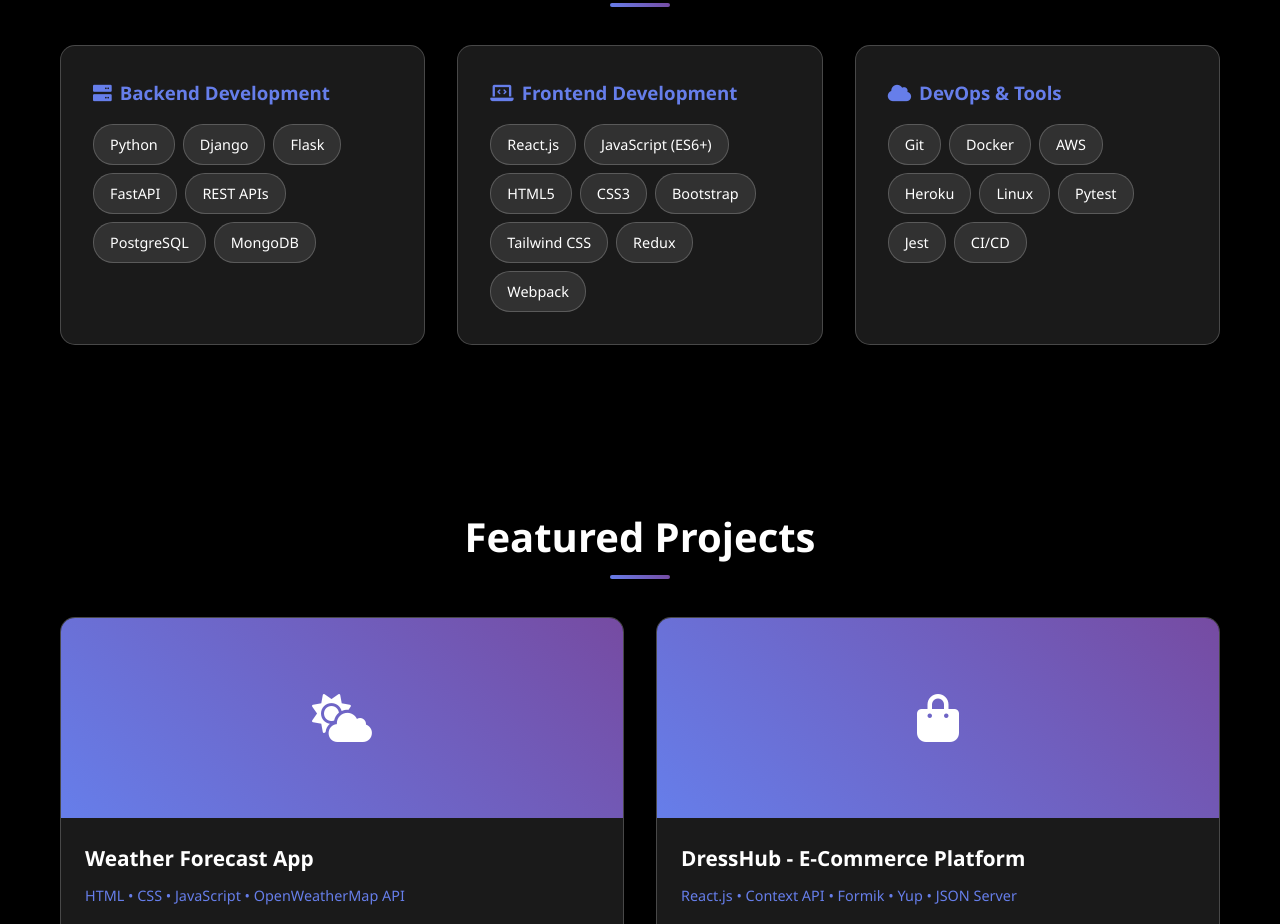
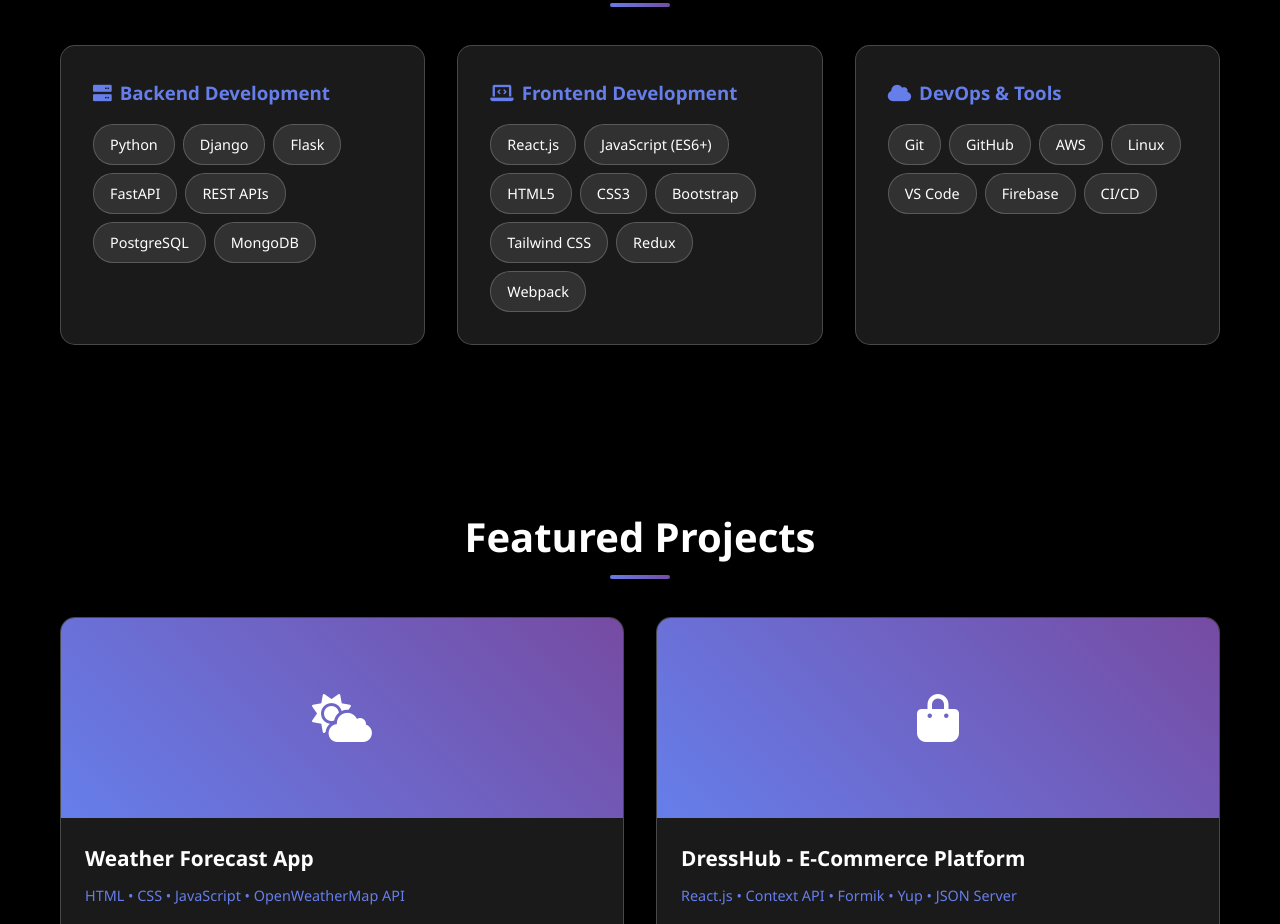
Before and after one commit to Jithin3290/portfolio, a plain HTML site: page index.html in a window 1280 px wide. Shown: the part 1734-2658 px from the top of the page. Drawn offline with nearby package versions, Linux system fonts and the light colour scheme.

Commit message:
index.html

```diff
--- a/index.html
+++ b/index.html
@@ -822,12 +822,11 @@
                     <h3><i class="fas fa-cloud"></i> DevOps & Tools</h3>
                     <div class="skill-tags">
                         <span class="skill-tag">Git</span>
-                        <span class="skill-tag">Docker</span>
+                        <span class="skill-tag">GitHub</span>
                         <span class="skill-tag">AWS</span>
-                        <span class="skill-tag">Heroku</span>
                         <span class="skill-tag">Linux</span>
-                        <span class="skill-tag">Pytest</span>
-                        <span class="skill-tag">Jest</span>
+                        <span class="skill-tag">VS Code</span>
+                        <span class="skill-tag">Firebase</span>
                         <span class="skill-tag">CI/CD</span>
                     </div>
                 </div>
@@ -882,7 +881,7 @@
                             <span class="feature-tag">State Management</span>
                         </div>
                         <div class="project-links">
-                            <a href="#" class="project-link primary">Live Demo</a>
+                            <a href="https://dress-hub-nu.vercel.app/" class="project-link primary">Live Demo</a>
                             <a href=" https://github.com/Jithin3290/dress-hub.git" class="project-link secondary">GitHub</a>
 
                         </div>
```
